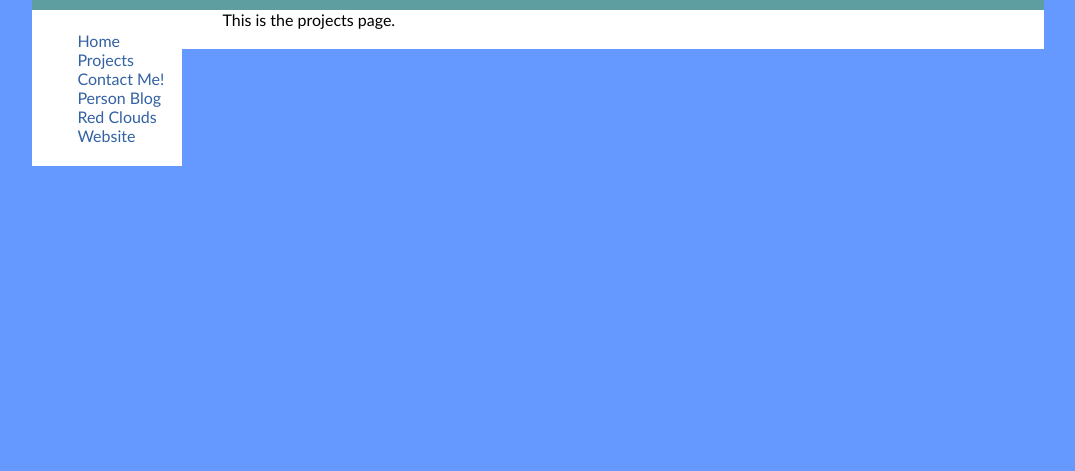
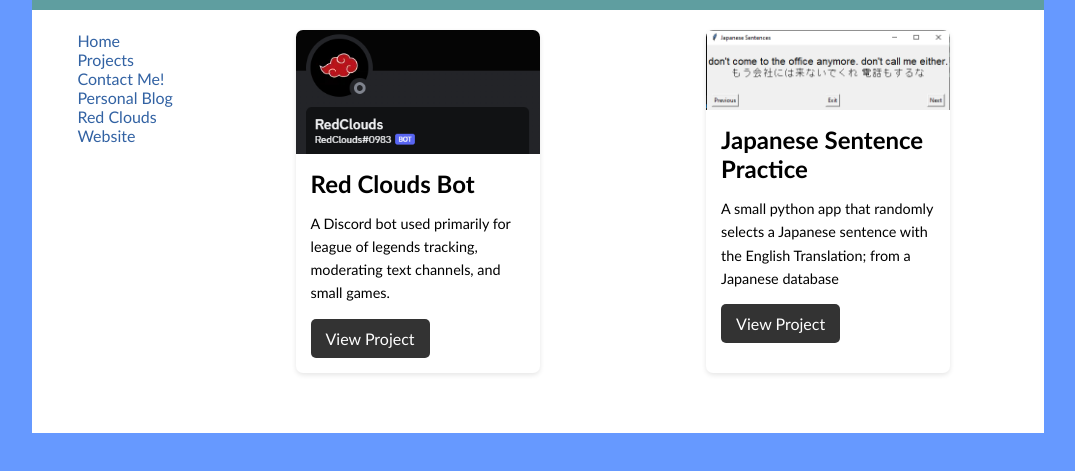
Before and after one commit to Red-Clouds-Dev/-Red-Clouds-Dev.github.io, a website: page Juan/projects.html in a window 1280 px wide. Shown: the part 133-604 px from the top of the page, without its empty margins (102-1177 px from the left). Drawn offline with Linux system fonts and the light colour scheme.

Commit message:
Setup personal projects page

```diff
--- a/Juan/projects.html
+++ b/Juan/projects.html
@@ -3,10 +3,8 @@
 <head>
     <meta charset="UTF-8">
     <meta name="viewport" content="width=device-width, initial-scale=1.0">
-    <title>
-        Juan Guzman-Soto
-    </title>
-    <link rel="stylesheet" type="text/css" href = "./styles/styles.css"/>
+    <title>Juan Guzman-Soto's Portfolio</title>
+    <link rel="stylesheet" type="text/css" href="./styles/styles.css"/>
 </head>
 <body>
     <div id="wrapper">
@@ -18,14 +16,33 @@
                 <li><a href="Juan.html">Home</a></li>
                 <li><a href="projects.html">Projects</a></li>
                 <li><a href="contacts.html">Contact Me!</a></li>
-            <li><a href="blog.html">Person Blog</a></li>
+                <li><a href="blog.html">Personal Blog</a></li>
                 <li><a href="../index.html">Red Clouds Website</a></li>
             </ul>
         </nav>
         <main>
-        This is the projects page.
+
+            <section class="projects">
+
+                <div class="project-card">
+                    <img src="./images/rcbot.png" alt="Project Image" class="project-image">
+                    <div class="project-info">
+                        <h2 class="project-title">Red Clouds Bot</h2>
+                        <p class="project-description">A Discord bot used primarily for league of legends tracking, moderating text channels, and small games. </p>
+                        <a href="#" class="project-link">View Project</a>
+                    </div>
+                </div>
+                <div class="project-card">
+                    <img src="./images/japaneseproject.png" alt="Project Image" class="project-image">
+                    <div class="project-info">
+                        <h2 class="project-title">Japanese Sentence Practice</h2>
+                        <p class="project-description">A small python app that randomly selects a Japanese sentence with the English Translation; from a Japanese database</p>
+                        <a href="#" class="project-link">View Project</a>
+                    </div>
+                </div>
+
+            </section>
         </main>
-
     </div>
 </body>
 </html>
--- a/Juan/styles/styles.css
+++ b/Juan/styles/styles.css
@@ -133,13 +133,63 @@
 #submitBtn.success {
     background-color: green;
     color: white;
-    /* other styling as needed */
+}
+.projects {
+    display: flex;
+    flex-wrap: wrap;
+    justify-content: space-around;
+    gap: 20px;
+    padding: 20px 0;
+}
+
+.project-card {
+    background: #fff;
+    border-radius: 7px;
+    box-shadow: 0 2px 5px rgba(0,0,0,0.1);
+    overflow: hidden;
+    width: calc(33% - 20px);
+    margin-bottom: 20px;
+}
+
+.project-image {
+    width: 100%;
+    height: auto;
+    display: block;
+}
+
+.project-info {
+    padding: 15px;
+}
+
+.project-title {
+    margin: 0 0 10px 0;
+}
+
+.project-description {
+    font-size: 0.9em;
+    line-height: 1.6em;
+}
+
+.project-link {
+    display: inline-block;
+    text-decoration: none;
+    background: #333;
+    color: #fff;
+    padding: 10px 15px;
+    border-radius: 5px;
+    transition: background-color 0.3s;
+}
+
+.project-link:hover {
+    background: #555;
 }
 @media (max-width: 600px) {
     #contactForm {
         padding: 10px;
     }
 }
+
+
 @media only screen and (max-width: 1024px){
     body {
         margin: 0;
```
Also changed, not shown: Juan/images/japaneseproject.png (added), Juan/images/rcbot.png (added). Lines whose indentation alone changed are shown as unchanged.
